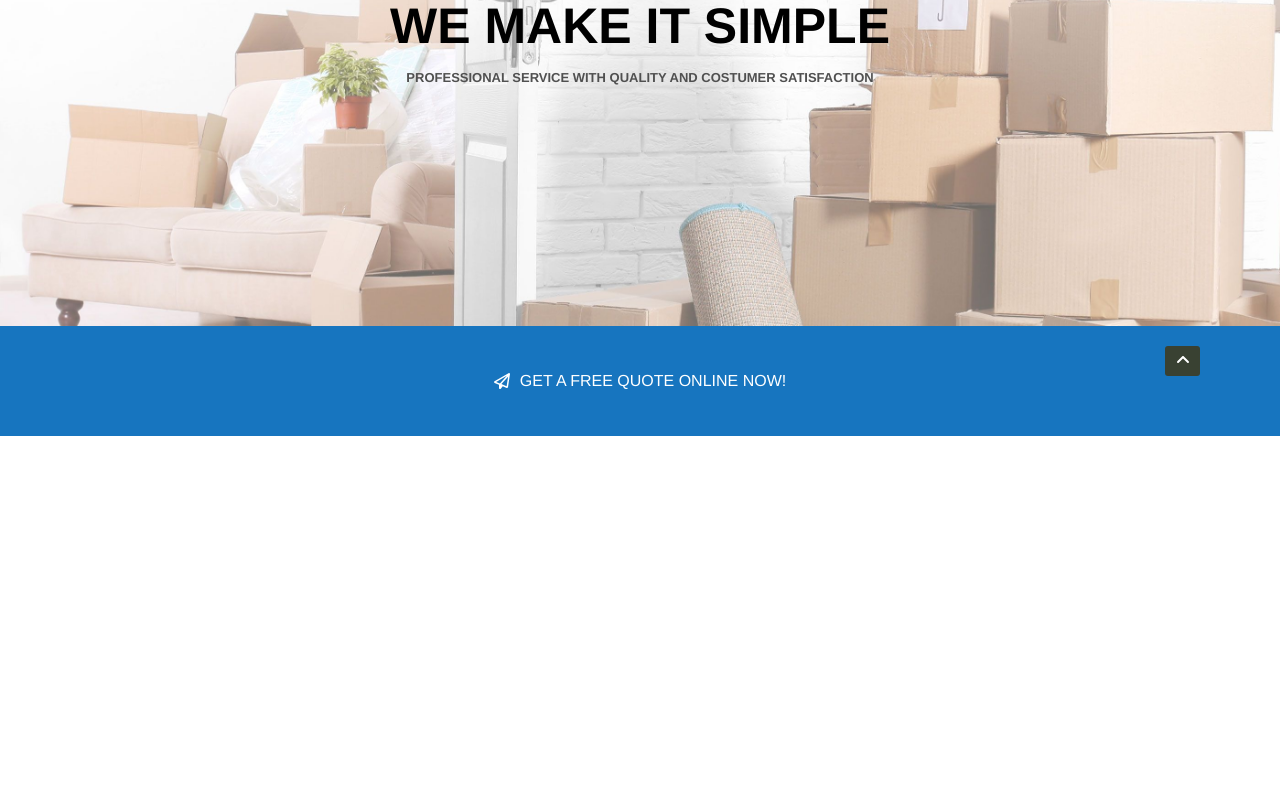
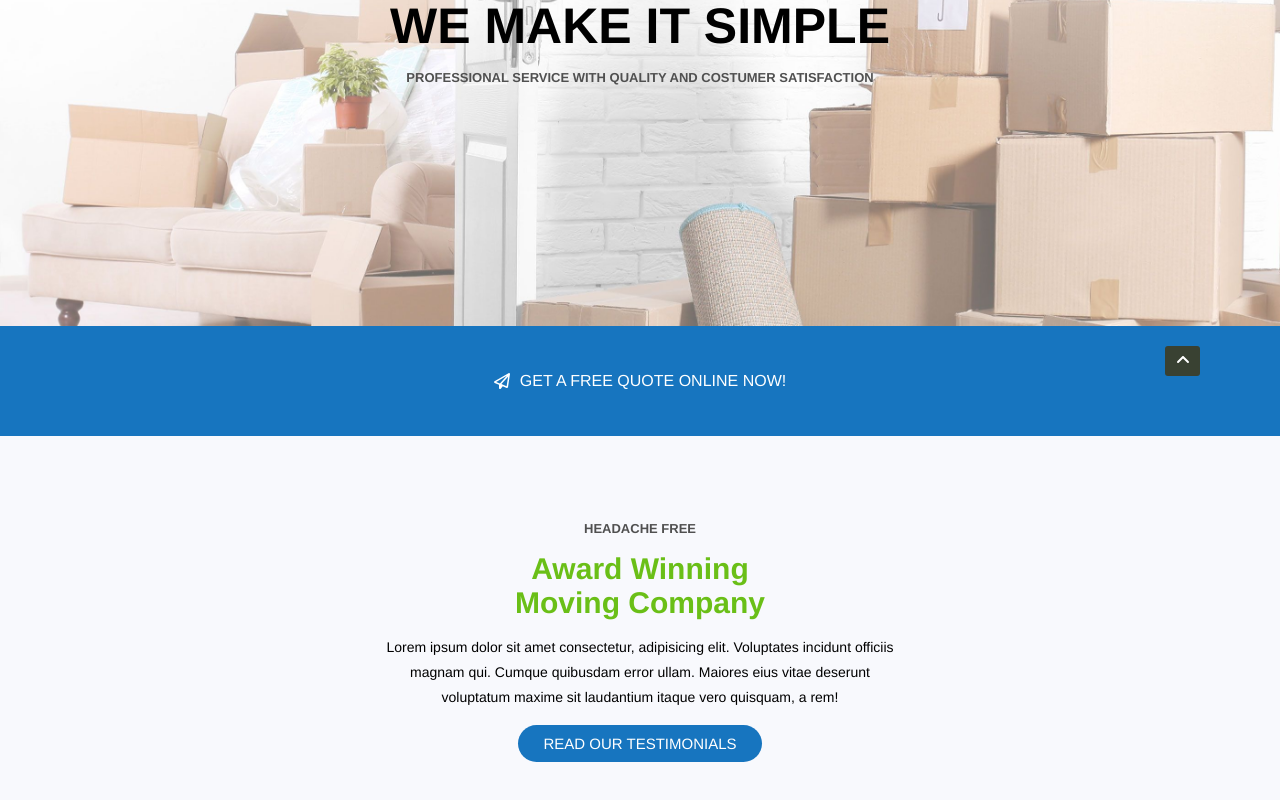
Before and after one commit to dulcetiseduce1/proj-html-vuejs, a Vue app: page / in a window 1280 px wide. Shown: the part 424-1224 px from the top of the page. Before the commit the page ends 860 px from the top, so only its background shows below. Built offline with nearby package versions, Linux system fonts and the light colour scheme.

Commit message:
info section

```diff
--- a/src/App.vue
+++ b/src/App.vue
@@ -5,19 +5,22 @@
       :headerLinks="myLinks"
       />
     <TheJumbotron/>
+    <TheInfoSection/>
   </div>
 </template>
 
 <script>
 import TheHeader from './components/TheHeader.vue'
 import TheJumbotron from './components/TheJumbotron.vue'
+import TheInfoSection from './components/TheInfoSection.vue'
 
 
 export default {
   name: 'App',
   components: {
     TheHeader,
-    TheJumbotron
+    TheJumbotron,
+    TheInfoSection
   },
 
 data(){
--- /dev/null
+++ b/src/components/TheInfoSection.vue
@@ -0,0 +1,68 @@
+<template>
+  <div class="info">
+    <div class="award-wrapper">
+      <div class="award-text">
+        <span>HEADACHE FREE</span>
+        <h2>
+          Award Winning <br />
+          Moving Company
+        </h2>
+        <P
+          >Lorem ipsum dolor sit amet consectetur, adipisicing elit. Voluptates
+          incidunt officiis magnam qui. Cumque quibusdam error ullam. Maiores
+          eius vitae deserunt voluptatum maxime sit laudantium itaque vero
+          quisquam, a rem!</P
+        >
+        <a class="button" href="#">READ OUR TESTIMONIALS</a>
+      </div>
+    </div>
+  </div>
+</template>
+
+<script>
+export default {
+  name: "TheInfoSection",
+};
+</script>
+
+<style lang="scss">
+.info {
+  width: 100%;
+  height: 510px;
+  background-color: #f8f9fd;
+
+  .award-wrapper {
+    width: 100%;
+    height: calc(100% - 110px);
+    display: flex;
+    justify-content: center;
+    align-items: center;
+  }
+
+  .award-text {
+    text-align: center;
+
+    span {
+      font-size: 13px;
+      color: rgb(80, 80, 80);
+      font-weight: 600;
+    }
+
+    h2 {
+      color: #6abf17;
+      font-size: 30px;
+      margin: 15px 0;
+    }
+
+    p {
+      width: 40%;
+      margin: 0 auto;
+      font-size: 14px;
+      line-height: 25px;
+      margin-bottom: 25px;
+    }
+    // button
+    @import "../assets/TheCss.scss";
+  }
+}
+</style>
```
